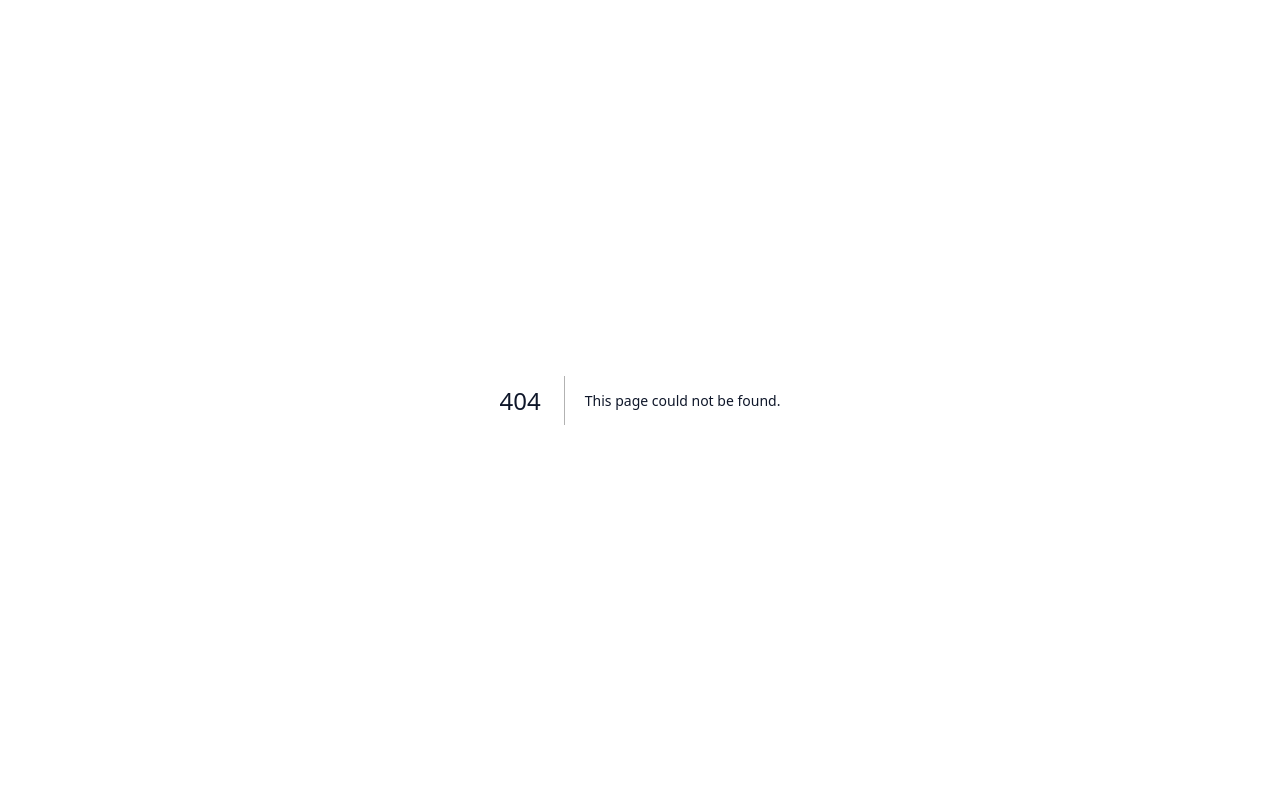
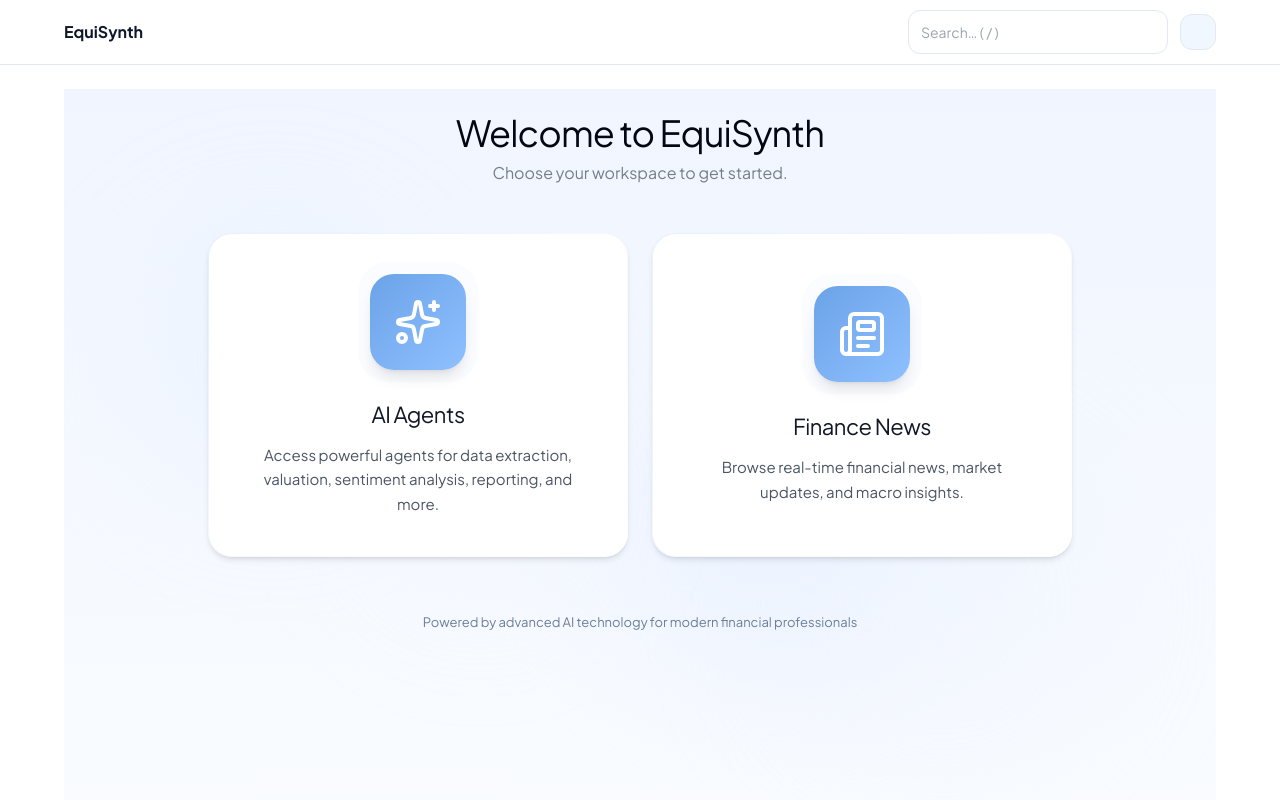
Before and after one commit to tridinhbui/equity-agent, a Next.js app in the folder equisynth-web/: page /main-dashboard in a window 1280 px wide. Before the commit this address had no page. Shown: the top 800 px of the page. Built offline with nearby package versions, Linux system fonts and the light colour scheme.

Commit message:
change the agent tab page

```diff
--- /dev/null
+++ b/equisynth-web/app/main-dashboard/page.tsx
@@ -0,0 +1,142 @@
+"use client";
+
+import { useState } from 'react';
+import { Sparkles, Newspaper } from 'lucide-react';
+import { useRouter } from 'next/navigation';
+import AppShell from '@/components/AppShell';
+
+export default function MainDashboard() {
+  const [hoveredCard, setHoveredCard] = useState<string | null>(null);
+  const router = useRouter();
+
+  const handleCardClick = (destination: string) => {
+    if (destination === 'ai-agents') {
+      // Navigate to dashboard (first agent tab)
+      router.push('/dashboard');
+    } else if (destination === 'finance-news') {
+      // Navigate to finance news
+      router.push('/finance-news');
+    }
+  };
+
+  return (
+    <AppShell showTabs={false}>
+      <div className="min-h-screen relative overflow-hidden bg-gradient-to-b from-[#F0F5FF] via-[#F5F9FF] to-[#FAFCFF]">
+        {/* Background Decorative Elements */}
+        <div className="absolute inset-0 overflow-hidden pointer-events-none">
+          <div className="absolute top-32 left-16 w-72 h-72 bg-[#D7E5FF] rounded-full opacity-20 blur-3xl"></div>
+          <div className="absolute bottom-24 right-20 w-96 h-96 bg-[#E2EDFF] rounded-full opacity-15 blur-3xl"></div>
+          <div className="absolute top-1/3 right-1/4 w-80 h-80 bg-[#EDF3FF] rounded-full opacity-12 blur-3xl"></div>
+          <div className="absolute bottom-1/3 left-1/4 w-64 h-64 bg-[#E8F0FF] rounded-full opacity-15 blur-3xl"></div>
+        </div>
+
+        {/* Main Content */}
+        <main className="relative z-10 container mx-auto px-6 py-20">
+          {/* Hero Section */}
+          <div className="text-center mb-12">
+            <h1 className="text-4xl mb-2 text-gray-950 tracking-tight">
+              Welcome to EquiSynth
+            </h1>
+            <p className="text-gray-600/75">
+              Choose your workspace to get started.
+            </p>
+          </div>
+
+          {/* Selection Cards */}
+          <div className="max-w-4xl mx-auto grid md:grid-cols-2 gap-6 px-4">
+            {/* AI Agents Card */}
+            <button
+              onClick={() => handleCardClick('ai-agents')}
+              onMouseEnter={() => setHoveredCard('agents')}
+              onMouseLeave={() => setHoveredCard(null)}
+              className="group relative bg-white/80 backdrop-blur-sm rounded-3xl p-10 shadow-md hover:shadow-xl transition-all duration-300 text-center"
+                  style={{
+                    border: '1.5px solid transparent',
+                    backgroundImage: 'linear-gradient(white, white), linear-gradient(135deg, #E8F0FF 0%, #FFFFFF 100%)',
+                    backgroundOrigin: 'border-box',
+                    backgroundClip: 'padding-box, border-box',
+                    transform: hoveredCard === 'agents' ? 'scale(1.02) translateY(-2px)' : 'scale(1) translateY(0)',
+                  }}
+                >
+                  {/* Hover Glow Effect */}
+                  {hoveredCard === 'agents' && (
+                    <div className="absolute inset-0 rounded-3xl bg-gradient-to-br from-[#D7E5FF] to-[#EDF3FF] opacity-25 blur-2xl -z-10"></div>
+                  )}
+
+                  {/* Icon with Glassmorphism Background */}
+                  <div className="mb-7 flex justify-center">
+                    <div className="relative">
+                      {/* Glassmorphism backdrop */}
+                      <div className="absolute inset-0 bg-[#EDF3FF]/30 backdrop-blur-md rounded-3xl transform scale-125"></div>
+                      {/* Icon container */}
+                      <div className="relative w-24 h-24 bg-gradient-to-br from-[#6BA3E8] to-[#8FC0FF] rounded-3xl flex items-center justify-center shadow-lg group-hover:scale-105 transition-transform duration-300">
+                    <Sparkles className="w-12 h-12 text-white" strokeWidth={2} />
+                  </div>
+                </div>
+              </div>
+
+              {/* Title */}
+              <h2 className="text-[22px] mb-3 text-gray-900 tracking-tight">
+                AI Agents
+              </h2>
+
+              {/* Description */}
+              <p className="text-[15px] text-gray-600 leading-relaxed px-2">
+                Access powerful agents for data extraction, valuation, sentiment analysis, reporting, and more.
+              </p>
+            </button>
+
+            {/* Finance News Card */}
+            <button
+              onClick={() => handleCardClick('finance-news')}
+              onMouseEnter={() => setHoveredCard('news')}
+              onMouseLeave={() => setHoveredCard(null)}
+              className="group relative bg-white/80 backdrop-blur-sm rounded-3xl p-10 shadow-md hover:shadow-xl transition-all duration-300 text-center"
+                  style={{
+                    border: '1.5px solid transparent',
+                    backgroundImage: 'linear-gradient(white, white), linear-gradient(135deg, #E8F0FF 0%, #FFFFFF 100%)',
+                    backgroundOrigin: 'border-box',
+                    backgroundClip: 'padding-box, border-box',
+                    transform: hoveredCard === 'news' ? 'scale(1.02) translateY(-2px)' : 'scale(1) translateY(0)',
+                  }}
+                >
+                  {/* Hover Glow Effect */}
+                  {hoveredCard === 'news' && (
+                    <div className="absolute inset-0 rounded-3xl bg-gradient-to-br from-[#D7E5FF] to-[#EDF3FF] opacity-25 blur-2xl -z-10"></div>
+                  )}
+
+                  {/* Icon with Glassmorphism Background */}
+                  <div className="mb-7 flex justify-center">
+                    <div className="relative">
+                      {/* Glassmorphism backdrop */}
+                      <div className="absolute inset-0 bg-[#EDF3FF]/30 backdrop-blur-md rounded-3xl transform scale-125"></div>
+                      {/* Icon container */}
+                      <div className="relative w-24 h-24 bg-gradient-to-br from-[#6BA3E8] to-[#8FC0FF] rounded-3xl flex items-center justify-center shadow-lg group-hover:scale-105 transition-transform duration-300">
+                    <Newspaper className="w-12 h-12 text-white" strokeWidth={2} />
+                  </div>
+                </div>
+              </div>
+
+              {/* Title */}
+              <h2 className="text-[22px] mb-3 text-gray-900 tracking-tight">
+                Finance News
+              </h2>
+
+              {/* Description */}
+              <p className="text-[15px] text-gray-600 leading-relaxed px-2">
+                Browse real-time financial news, market updates, and macro insights.
+              </p>
+            </button>
+          </div>
+
+          {/* Footer Info */}
+          <div className="mt-14 text-center max-w-4xl mx-auto">
+            <p className="text-[13px] text-[#6B7F99]">
+              Powered by advanced AI technology for modern financial professionals
+            </p>
+          </div>
+        </main>
+      </div>
+    </AppShell>
+  );
+}
--- a/equisynth-web/app/page.tsx
+++ b/equisynth-web/app/page.tsx
@@ -43,7 +43,7 @@ export default function Home() {
 							<button
 								className="btn btn-primary"
 								style={{ width: "100%", marginTop: 20 }}
-								onClick={() => signIn("google", { callbackUrl: "/dashboard" })}
+								onClick={() => signIn("google", { callbackUrl: "/main-dashboard" })}
 							>
 								Sign in with Google
 							</button>
```
